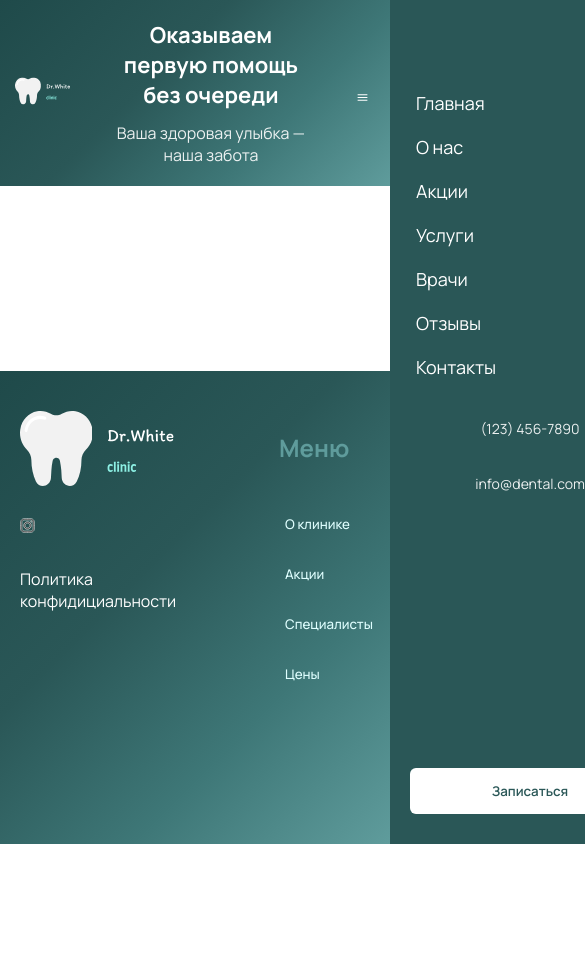
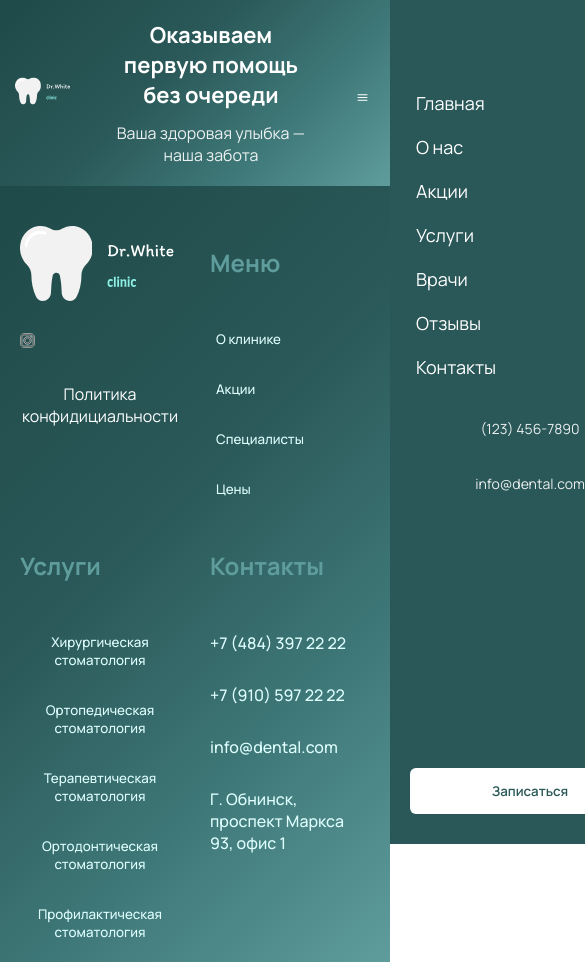
Before and after one commit to kusura34/dental, an Angular app: page / in a window 390 px wide. Shown: the top 962 px of the page, 585 px wide, since content can reach past the window. Before the commit the page ends 844 px from the top, so only its background shows below. Built offline with nearby package versions, Linux system fonts and the light colour scheme.

Commit message:
addaptation footer for tablets & mobiles

```diff
--- a/src/app/layout/footer/footer.component.scss
+++ b/src/app/layout/footer/footer.component.scss
@@ -38,3 +38,36 @@ h2 {
   font-weight: 500;
   transition: 0.2s ease;
 }
+//TABLETS
+@media (max-width: 1024px) {
+
+  .footer {
+    flex-wrap: wrap;
+    gap: 60px;
+  }
+
+  .footer > div {
+    flex: 1 1 45%;
+  }
+
+}
+//MOBILES
+@media (max-width: 767px) {
+
+  .footer {
+    flex-wrap: wrap;
+    flex-direction: row;
+    gap: 30px;
+  }
+
+  .footer > div {
+    flex: 1 1 45%;
+  }
+
+  .container-logo {
+    flex: 1 1 100%;
+    align-items: center;
+    text-align: center;
+  }
+
+}
```
